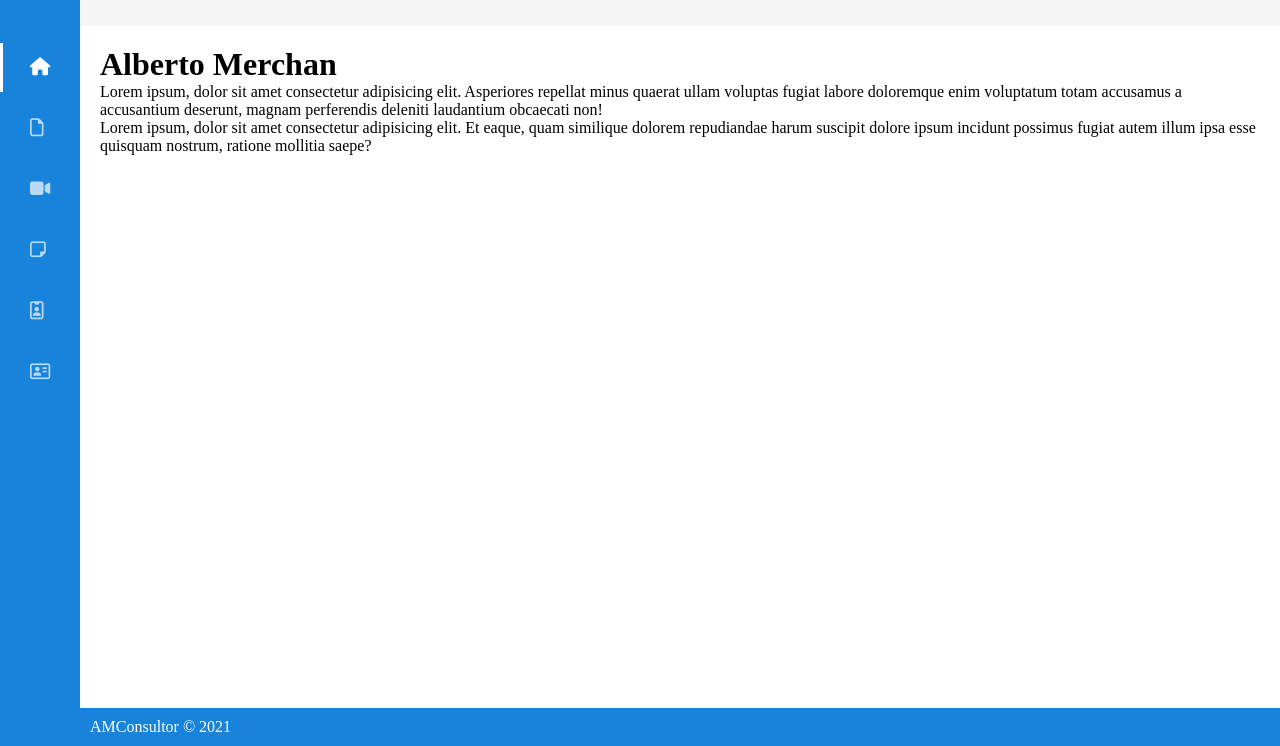
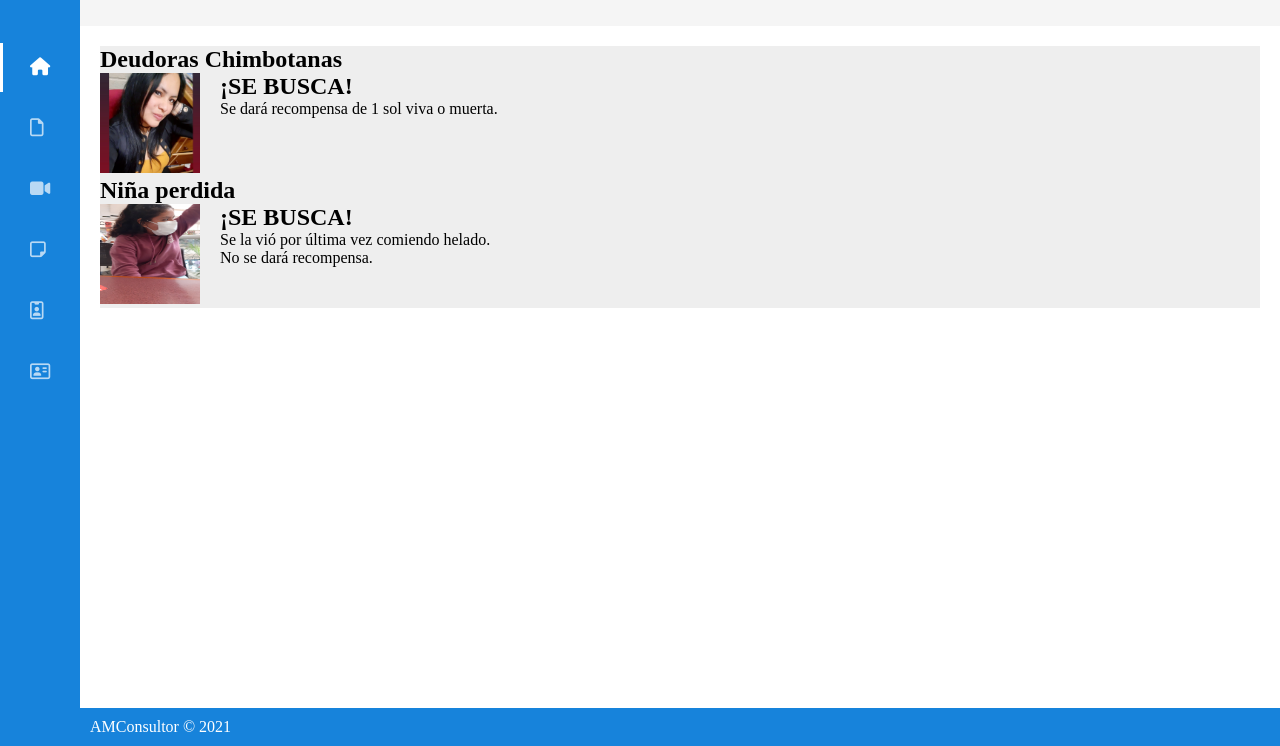
Before and after one commit to amerchac/deudoras, a website: page index.html in a window 1280 px wide. Shown: the part 54-800 px from the top of the page. Drawn offline with Linux system fonts and the light colour scheme.

Commit message:
fotos subidas

```diff
--- a/css/style.css
+++ b/css/style.css
@@ -154,6 +154,24 @@ main {
   padding: 20px;
 }
 
+.articulo__uno {
+  background-color: #eee;
+}
+
+.articulo__uno .foto {
+  float: left;
+}
+
+.articulo__uno::after {
+  content: "";
+  display: table;
+  clear: both;
+}
+
+.articulo__uno .info {
+  margin-left: 120px;
+}
+
 @media screen and (max-width: 760px) {
   .body_move {
     margin-left: 0px;
--- a/index.html
+++ b/index.html
@@ -60,19 +60,37 @@
       </div>
     </div>
     <main>
-      <h1>Alberto Merchan</h1>
-      <p>
-        Lorem ipsum, dolor sit amet consectetur adipisicing elit. Asperiores
-        repellat minus quaerat ullam voluptas fugiat labore doloremque enim
-        voluptatum totam accusamus a accusantium deserunt, magnam perferendis
-        deleniti laudantium obcaecati non!
-      </p>
-      <p>
-        Lorem ipsum, dolor sit amet consectetur adipisicing elit. Et eaque, quam
-        similique dolorem repudiandae harum suscipit dolore ipsum incidunt
-        possimus fugiat autem illum ipsa esse quisquam nostrum, ratione mollitia
-        saepe?
-      </p>
+      <article class="articulo__uno">
+        <h1>Deudoras Chimbotanas</h1>
+        <div class="foto">
+          <img
+            src="/img/MADRE.jpg"
+            alt="Andrea Baltodano"
+            width="100px"
+            height="100px"
+          />
+        </div>
+        <div class="info">
+          <h2>¡SE BUSCA!</h2>
+          <p>Se dará recompensa de 1 sol viva o muerta.</p>
+        </div>
+      </article>
+      <article class="articulo__uno">
+        <h1>Niña perdida</h1>
+        <div class="foto">
+          <img
+            src="/img/hija.jpeg"
+            alt="Rosa Merchan"
+            width="100px"
+            height="100px"
+          />
+        </div>
+        <div class="info">
+          <h2>¡SE BUSCA!</h2>
+          <p>Se la vió por última vez comiendo helado.</p>
+          <p>No se dará recompensa.</p>
+        </div>
+      </article>
     </main>
     <footer>AMConsultor &copy; 2021</footer>
     <script src="js/script.js"></script>
```
Also changed, not shown: img/MADRE.jpg (added), img/hija.jpeg (added).
